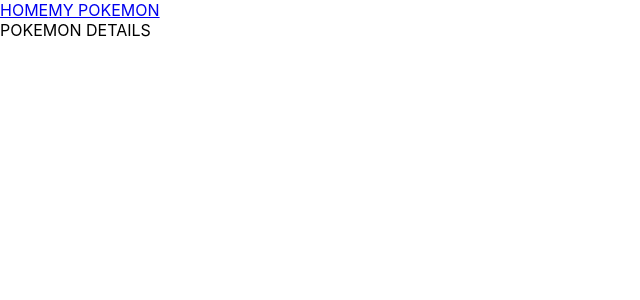
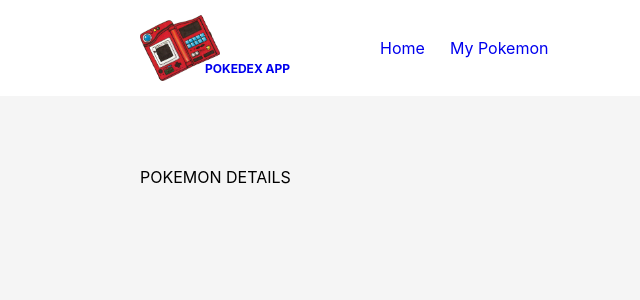
Before and after one commit to Tinmar3/PokemoniInf, a React (Create React App) app: page /pokemonDetails/1 in a window 1280 px wide. Shown: the top 300 px of the page, without its empty margins (0-640 px from the left). Built offline with nearby package versions, Linux system fonts and the light colour scheme.

Commit message:
homepage working version done

```diff
--- a/package.json
+++ b/package.json
@@ -6,6 +6,7 @@
     "@testing-library/jest-dom": "^4.2.4",
     "@testing-library/react": "^9.5.0",
     "@testing-library/user-event": "^7.2.1",
+    "axios": "^0.19.2",
     "node-sass": "^4.14.1",
     "react": "^16.13.1",
     "react-dom": "^16.13.1",
--- a/src/App.js
+++ b/src/App.js
@@ -14,10 +14,16 @@ function App () {
   return (
     <Router>
       <header>
-        <nav>
-          <Link to="/">HOME</Link>
-          <Link to="/myPokemon">MY POKEMON</Link>
-        </nav>
+        <div className="container">
+          <Link to="/" className="header__ImgWrap">
+            <img src="/pokedex.png" />
+            <span>POKEDEX APP</span>
+          </Link>
+          <nav>
+            <Link to="/">Home</Link>
+            <Link to="/myPokemon">My Pokemon</Link>
+          </nav>
+        </div>
       </header>
       <main>
         <Switch>
--- a/src/App.scss
+++ b/src/App.scss
@@ -0,0 +1,107 @@
+a {
+  text-decoration: none;
+  &:visited {
+    color: inherit;
+  }
+}
+
+body {
+  background-color: WhiteSmoke;
+}
+
+ul {
+  list-style-type: none;
+  margin: 0;
+}
+
+.container {
+  padding: 0 20px;
+  max-width: 1000px;
+  margin-left: auto;
+  margin-right: auto;
+}
+
+main {
+  padding: 70px 0 40px;
+  margin-top: 97px;
+}
+
+header {
+  padding: 15px 0;
+  border-bottom: 1px solid #f5f5f5;
+  background-color: white;
+  position: fixed;
+  left: 0;
+  right: 0;
+  top: 0;
+  z-index: 3;
+  img {
+    width: 80px;
+  }
+  .container {
+    display: flex;
+    align-items: center;
+  }
+}
+
+.header__ImgWrap {
+  display: flex;
+  align-items: flex-end;
+  span {
+    display: block;
+    margin-bottom: 5px;
+    margin-left: -15px;
+    font-size: 12px;
+    font-weight: bold;
+  }
+}
+
+nav {
+  margin-left: 80px;
+  a {
+    padding: 0 10px;
+    margin-right: 5px;
+    text-decoration: none;
+    transition: color 0.3s ease;
+    &:visited {
+      color: inherit;
+    }
+    &:hover {
+      color: #ea0810;
+    }
+  }
+}
+
+.loader {
+  border: 16px solid #f3f3f3;
+  border-radius: 50%;
+  border-top: 16px solid #ea0810;
+  width: 120px;
+  height: 120px;
+  -webkit-animation: spin 2s linear infinite; /* Safari */
+  animation: spin 2s linear infinite;
+}
+
+.loader__Wrap {
+  background-color: white;
+  position: fixed;
+  left: 0;
+  right: 0;
+  top: 0;
+  width: 100%;
+  height: 500px;
+  display: flex;
+  align-items: center;
+  justify-content: center;
+}
+
+/* Safari */
+@-webkit-keyframes spin {
+  0% { -webkit-transform: rotate(0deg); }
+  100% { -webkit-transform: rotate(360deg); }
+}
+
+@keyframes spin {
+  0% { transform: rotate(0deg); }
+  100% { transform: rotate(360deg); }
+}
--- a/src/Pages/Home.js
+++ b/src/Pages/Home.js
@@ -1,10 +1,79 @@
 import React, { Component } from 'react'
+import { Link } from 'react-router-dom'
+import axios from 'axios'
+import './Home.scss'
 
 export default class Home extends Component {
+  constructor (props) {
+    super(props)
+    this.state = {
+      pokemonItems: [],
+      paginationList: [],
+      paginationActive: 1,
+      showLoader: false
+    }
+    this.ITEMS_LIMIT_PER_PAGE = 100
+  }
+
+  componentDidMount () {
+    this.setState({ showLoader: true }, () => {
+      this.apiListingBuilder()
+        .then(res => {
+          this.allPokemonItemsCount = res.data.count
+          this.setState({ pokemonItems: res.data.results, paginationList: this.getPaginationList(this.allPokemonItemsCount), showLoader: false })
+        }).catch(err => {
+          console.error(err)
+        })
+    })
+  }
+
+  apiListingBuilder ({ paginationNumber } = {}) {
+    const params = new URLSearchParams()
+    params.append('limit', this.ITEMS_LIMIT_PER_PAGE)
+    paginationNumber && paginationNumber > 1 && params.append('offset', this.ITEMS_LIMIT_PER_PAGE * (paginationNumber - 1))
+    return axios.get('https://pokeapi.co/api/v2/pokemon', { params: params })
+  }
+
+  getPaginationList (pokemonItemsCount) {
+    const pagesNumber = Math.ceil(pokemonItemsCount / this.ITEMS_LIMIT_PER_PAGE)
+    const paginationList = []
+    for (let i = 1; i <= pagesNumber; i++) paginationList.push(i)
+    return paginationList
+  }
+
+  handlePaginationClick = paginationNumber => {
+    const { paginationActive } = this.state
+    if (paginationNumber !== paginationActive) {
+      this.setState({ showLoader: true }, () => {
+        this.apiListingBuilder({ paginationNumber })
+          .then(res => {
+            this.setState({ pokemonItems: res.data.results, paginationActive: paginationNumber, showLoader: false })
+          }).catch(err => {
+            console.error(err)
+          })
+      })
+    }
+  }
+
   render () {
+    const { pokemonItems, paginationList, paginationActive, showLoader } = this.state
     return (
-      <div>
-        HOME
+      <div className="container">
+        <div className="pokemonList__Wrap">
+          {!showLoader ? !!pokemonItems.length && <ul className="pokemonList">
+            {pokemonItems.map(pokemonItem =>
+              <li key={pokemonItem.name}> <Link to={'pokemonDetails/' + pokemonItem.name}>{pokemonItem.name}</Link> </li>
+            )}
+          </ul> : <div className="loader"></div>}
+        </div>
+        {!!paginationList.length && paginationActive && <div className="pagination">
+          <span className="pagination__Title">Pages: </span>
+          <ul className="pagination__List">
+            {paginationList.map(num =>
+              <li key={num} className={num === paginationActive ? 'active' : ''} onClick={() => this.handlePaginationClick(num)}>{num}</li>
+            )}
+          </ul>
+        </ div>}
       </div>
     )
   }
--- a/src/Pages/Home.scss
+++ b/src/Pages/Home.scss
@@ -0,0 +1,61 @@
+$height: 463px;
+
+.pokemonList__Wrap {
+    min-height: 463px;
+    position: relative;
+    display: flex;
+    align-items: center;
+    justify-content: center;
+    border-left: 2px solid white;
+    border-right: 2px solid white;
+    border-top: 2px solid white;
+    padding-top: 15px;
+    padding-bottom: 40px;
+    background-color: #F8F8F8;
+}
+
+.pokemonList {
+    max-height: $height;
+    width: 100%;
+    display: flex;
+    flex-wrap: wrap;
+    flex-direction: column;
+    text-transform: capitalize;
+    margin-left: -5px;
+    li {
+        margin-bottom: 5px;
+        padding: 0 5px;
+    }
+    li a {
+        color: #ea0810;
+        transition: color 0.3s ease;
+        &:hover {
+            color: black;
+        }
+    }
+}
+
+.pagination {
+    display: flex;
+    background: white;
+    border: 1px solid #f5f5f5;
+    padding: 5px 10px;
+    border-radius: 0 0 5px 5px;
+    h6 {
+    }
+}
+
+.pagination__Title {
+}
+
+.pagination__List {
+    display: flex;
+    li {
+        padding: 2px 3px;
+        margin-right: 5px;
+        cursor: pointer;
+        &.active {
+            font-weight: bold;
+        }
+    }
+}
--- a/src/Pages/MyPokemon.js
+++ b/src/Pages/MyPokemon.js
@@ -3,7 +3,7 @@ import React, { Component } from 'react'
 export default class MyPokemon extends Component {
   render () {
     return (
-      <div>
+      <div className="container">
           MY POKEMON
       </div>
     )
--- a/src/Pages/PokemonDetails.js
+++ b/src/Pages/PokemonDetails.js
@@ -3,7 +3,7 @@ import React, { Component } from 'react'
 export default class PokemonDetails extends Component {
   render () {
     return (
-      <div>
+      <div className="container">
         POKEMON DETAILS
       </div>
     )
```
Also changed, not shown: public/pokedex.png (added), src/Conf/Const.js (added), src/index.css (line endings or trailing spaces).
